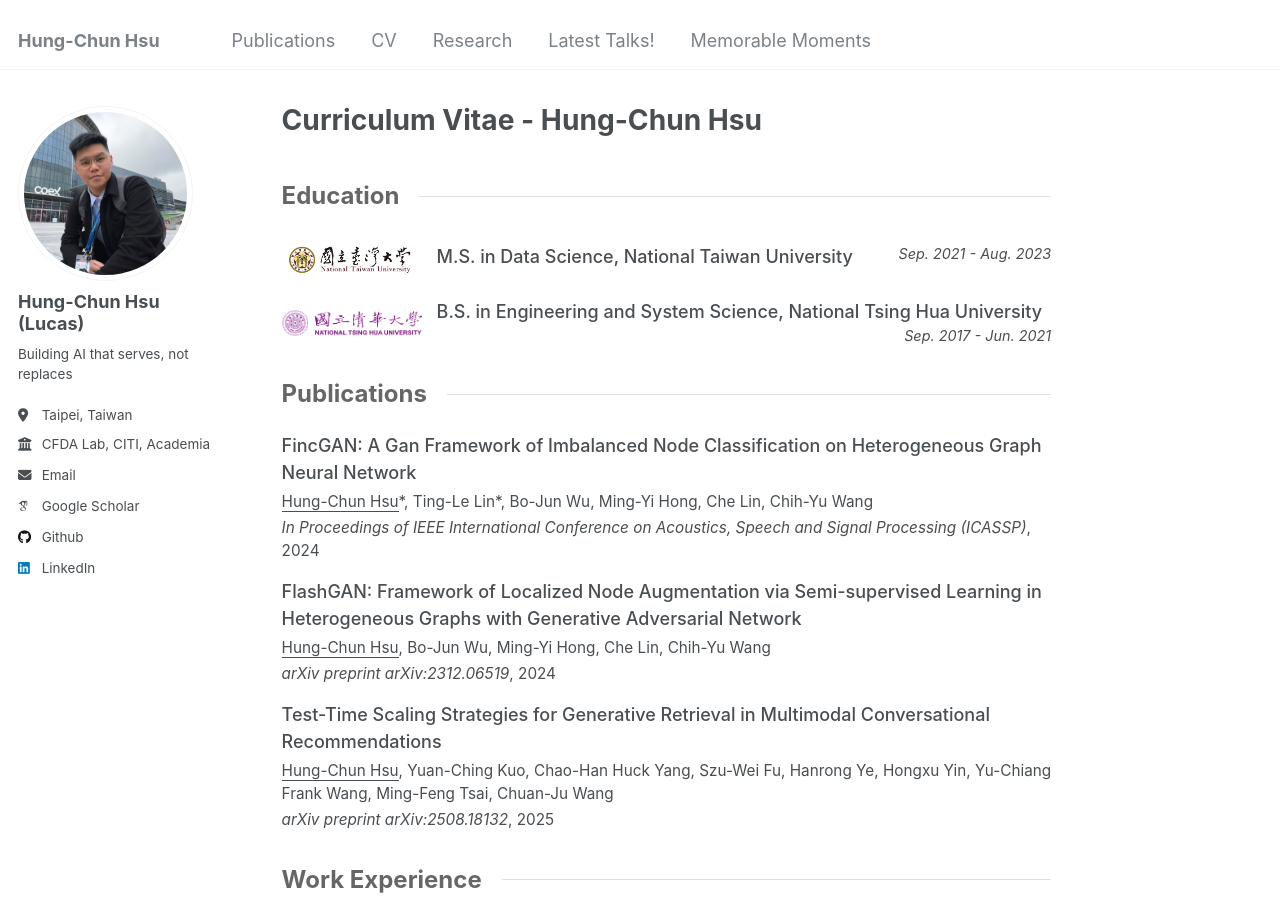
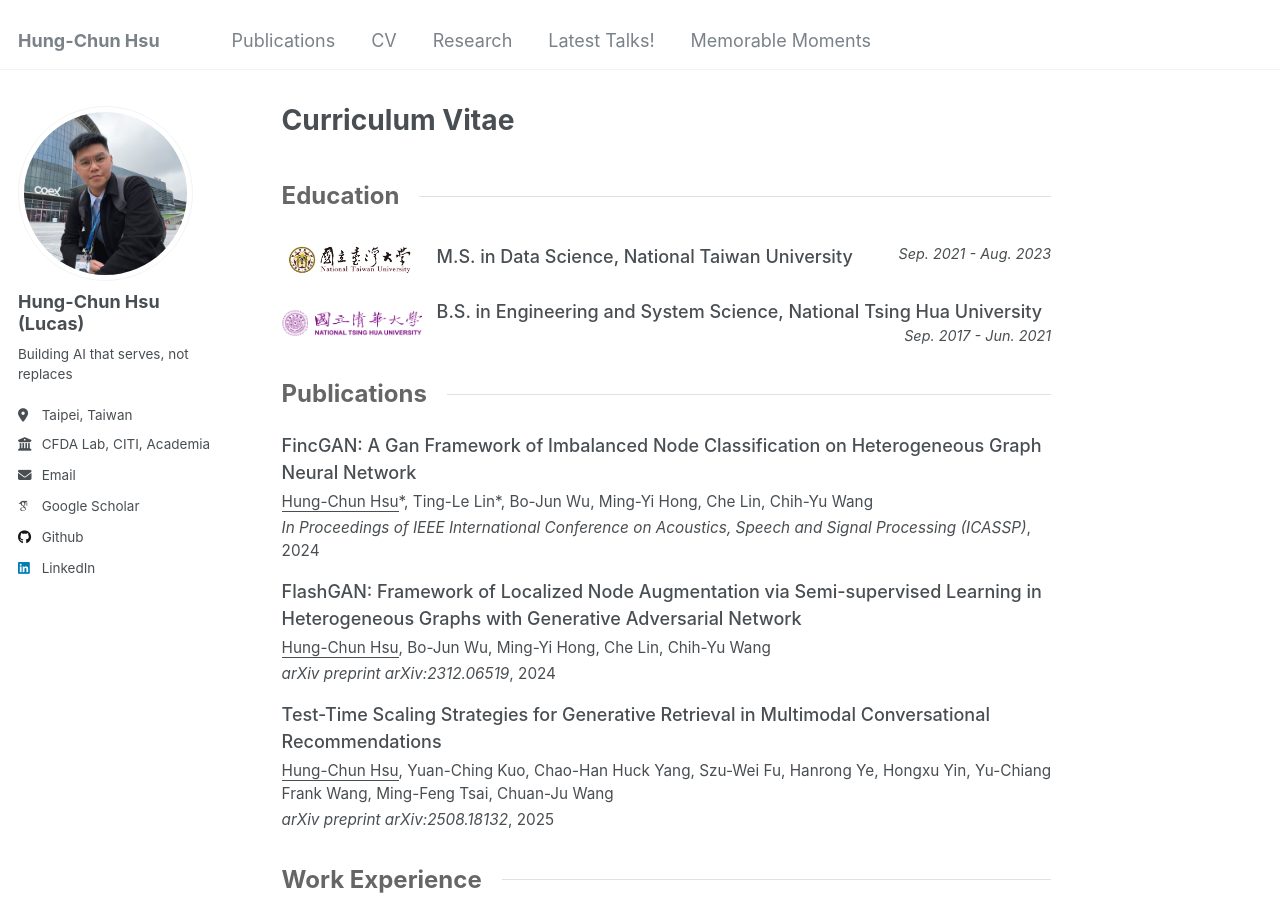
Before and after one commit to lucas-hc-hsu/lucas-hc-hsu.github.io, a Jekyll site: the page built from _pages/cv.md, in a window 1280 px wide and 900 px high. Built offline with Jekyll 4.4.1, drawn with Linux system fonts in a browser that asks for light colours; some web fonts are replaced.

Commit message:
Refine bio content and simplify page titles
- Fix grammar: "lies" → "lie" for correct plural agreement
- Improve parallel structure: add "to generate" for consistency
- Update research statement to "Currently, my research centers on..."
- Simplify page titles: remove " - Hung-Chun Hsu" suffix from Publications and CV pages
- Keep SEO titles unchanged for search engine optimization

🤖 Generated with [Claude Code](https://claude.com/claude-code)

Co-Authored-By: Claude <noreply@anthropic.com>

```diff
--- a/_pages/cv.md
+++ b/_pages/cv.md
@@ -1,6 +1,6 @@
 ---
 layout: single
-title: "Curriculum Vitae - Hung-Chun Hsu"
+title: "Curriculum Vitae"
 seo_title: "CV - Hung-Chun Hsu | Research Assistant at Academia Sinica"
 description: "Curriculum Vitae of Hung-Chun Hsu. Education, research experience, publications, and skills in AI and machine learning."
 permalink: /cv/
--- a/_pages/publications.html
+++ b/_pages/publications.html
@@ -1,6 +1,6 @@
 ---
 layout: archive
-title: "Publications - Hung-Chun Hsu"
+title: "Publications"
 seo_title: "Publications | Hung-Chun Hsu - Research Papers in AI and Machine Learning"
 description: "Research publications by Hung-Chun Hsu including papers on multimodal AI, graph neural networks, and conversational search systems."
 permalink: /publications/
```
Also changed, not shown: _pages/about.md (+1 -1 lines).
